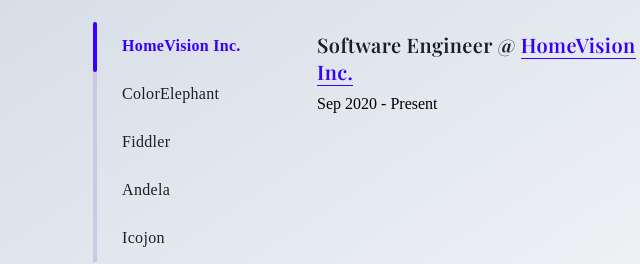
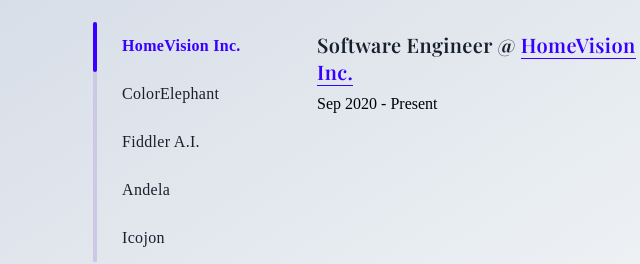
Before and after one commit to Chrismarcel/portfolio, a website: page index.html in a window 1280 px wide. Shown: the part 1488-1752 px from the top of the page, 624-1264 px from the left. Drawn offline with nearby package versions, Linux system fonts and the light colour scheme; a web font is replaced by a local one.

Commit message:
fix fiddler company name

```diff
--- a/index.html
+++ b/index.html
@@ -175,7 +175,7 @@
                   </li>
                   <li class="tab__item" data-active="false" role="presentation">
                     <button class="tab__btn" data-active="false" data-tab="tab-3" role="tab" aria-controls="tab-3" aria-selected="false">
-                      Fiddler
+                      Fiddler A.I.
                     </button>
                   </li>
                   <li class="tab__item" data-active="false" role="presentation">
@@ -208,7 +208,7 @@
                   <div class="tab__content" data-active="false" id="tab-3" role="tabpanel" aria-labelledby="tab-3">
                     <p class="company-role">
                       Front-End Engineer @
-                      <a target="_blank" rel="noopener noreferrer" href="https://fiddler.ai" class="company-name">Fiddler</a>
+                      <a target="_blank" rel="noopener noreferrer" href="https://fiddler.ai" class="company-name">Fiddler A.I.</a>
                     </p>
                     <span class="company-duration">Jan 2020 - Apr 2020 (Contract)</span>
                   </div>
```
